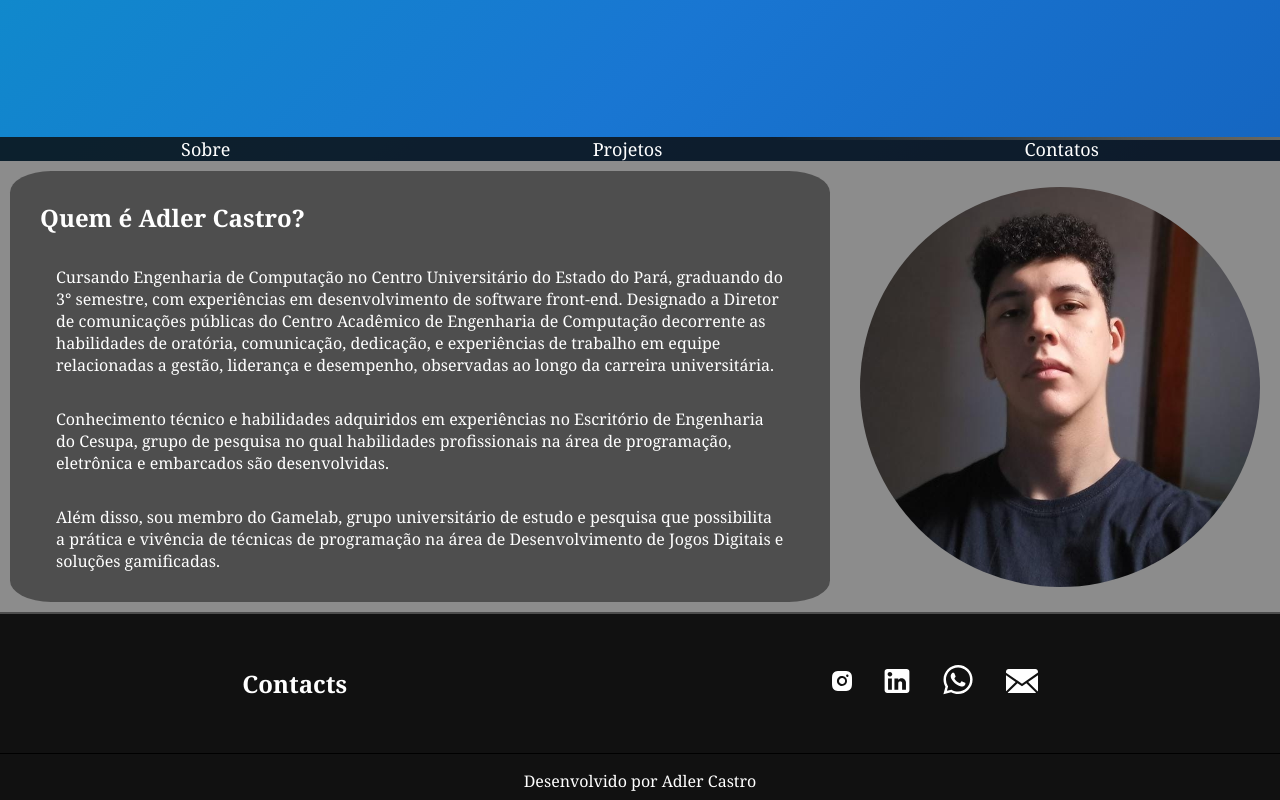
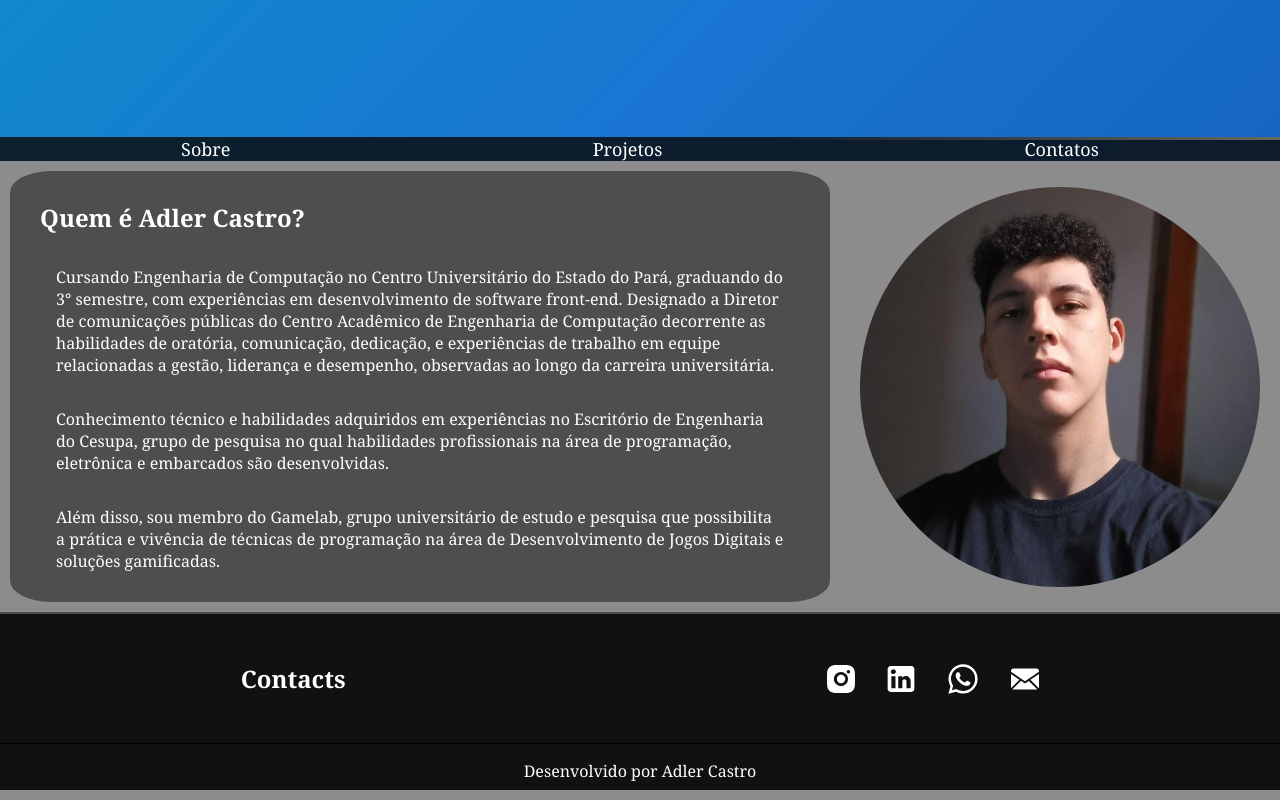
Before and after one commit to AdlerCastro/Website-Pessoal, a Next.js app in the folder website-pessoal/: page / in a window 1280 px wide. Shown: the part 639-1439 px from the top of the page. Built offline with nearby package versions, Linux system fonts and the light colour scheme.

Commit message:
:construction: Analisando como melhorar

```diff
--- a/website-pessoal/src/components/templates/Footer/index.tsx
+++ b/website-pessoal/src/components/templates/Footer/index.tsx
@@ -1,8 +1,7 @@
 import { sections } from '@/constants/sections';
 import Image from 'next/image';
-import Link from '@/components/atoms/Link';
+import SocialMediaButton from '@/components/atoms/SocialMediaButton';
 
-import GithubIcon from 'public/icons/GithubIcon.svg'
 import EmailIcon from 'public/icons/EmailIcon.svg'
 import InstagramIcon from 'public/icons/InstagramIcon.svg'
 import LinkedInIcon from 'public/icons/LinkedInIcon.svg'
@@ -20,10 +19,13 @@ const Footer = () => {
       <div className='Contatos'>
         <h1>Contacts</h1>
         <div className='SocialMedia'>
-          <Link href='https://www.instagram.com/adler_castro/' target='_blank'><Image src={InstagramIcon} alt='Instagram' /></Link>
-          <Link href='https://www.linkedin.com/in/adler-augustus-de-castro-mota/' target='_blank'><Image src={LinkedInIcon} alt='LinkedIn' /></Link>
-          <Link id='whatsapp' target='_blank'><MdWhatsapp /></Link>
-          <Link target='_blank'><Image src={EmailIcon} alt='Email' /></Link>
+          <SocialMediaButton className='SocialMediaButtons' href='https://www.instagram.com/adler_castro/' target='_blank'><Image className='icons' src={InstagramIcon} alt='Instagram' /></SocialMediaButton>
+
+          <SocialMediaButton className='SocialMediaButtons' href='https://www.linkedin.com/in/adler-augustus-de-castro-mota/' target='_blank'><Image className='icons' src={LinkedInIcon} alt='LinkedIn' /></SocialMediaButton>
+
+          <SocialMediaButton id='whatsapp' target='_blank'><MdWhatsapp /></SocialMediaButton>
+
+          <SocialMediaButton className='SocialMediaButtons' target='_blank'><Image className='icons' src={EmailIcon} alt='Email' /></SocialMediaButton>
         </div>
       </div>
       <p style={style}>Desenvolvido por Adler Castro</p>
```
